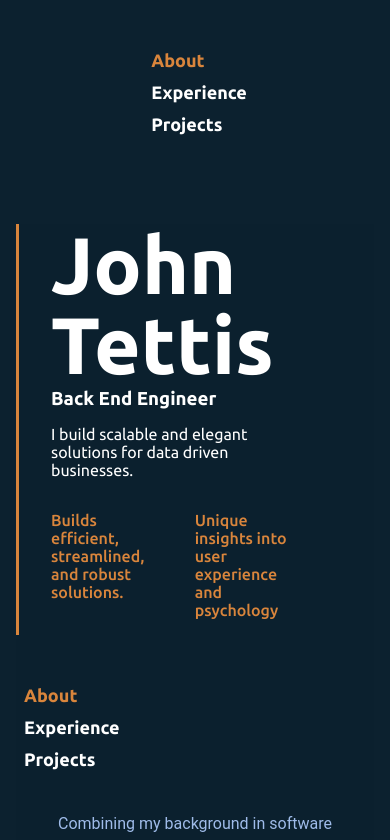
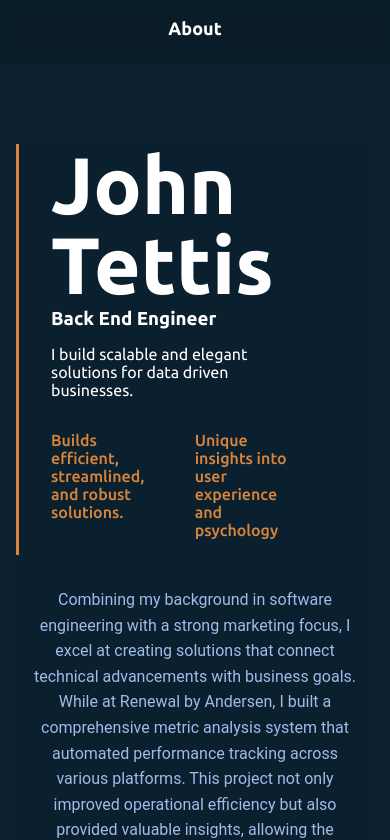
Before and after one commit to john-tettis/portfolio-updated, a React (Create React App) app: page / in a window 390 px wide. Shown: the top 840 px of the page. Built offline with nearby package versions, Linux system fonts and the light colour scheme.

Commit message:
added styles for mobile navbar

```diff
--- a/src/styles/Nav.css
+++ b/src/styles/Nav.css
@@ -4,8 +4,6 @@
     display: flex;
     flex-direction: column;
     margin-left: .5rem;
-
-
 }
 
 .nav > li{
@@ -33,3 +31,36 @@
 .active{
   color:var(--color-3)
 }
+
+.mobile-nav {
+  margin:0;
+  display:none;
+  height: 4rem;
+  position:sticky;
+  top:0;
+  left:0;
+  z-index: 1000;
+  width:100vw;
+  flex-direction: row;
+  justify-content: center;
+  align-items: center;
+  background: var(--color-2a);
+  backdrop-filter: blur(5px);
+
+}
+@media screen and (max-width: 1199px){
+  .desktop{
+   display:none
+
+}
+.mobile-nav{
+  display:flex;
+}
+.nav a:not(.active){
+  display:none;
+}
+.active{
+  color:white;
+}
+
+}
```
Lines whose indentation alone changed are shown as unchanged.
